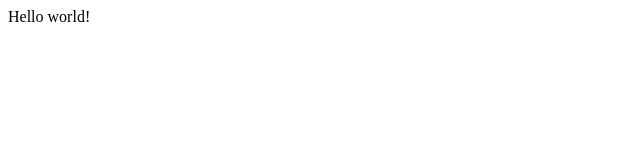
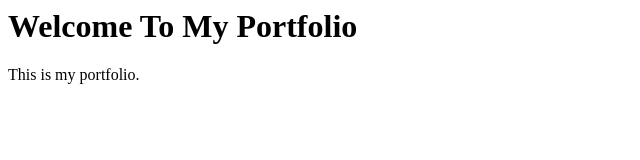
Before and after one commit to iantsmyth/myportfolio, a plain HTML site: page index.html in a window 1280 px wide. Shown: the whole page, without its empty margins (0-640 px from the left). Drawn offline with Linux system fonts and the light colour scheme.

Commit message:
Added a header

```diff
--- a/index.html
+++ b/index.html
@@ -1 +1,2 @@
-<p>Hello world!</p>
+<h1>Welcome To My Portfolio</h1>
+<p>This is my portfolio.</p>
```
